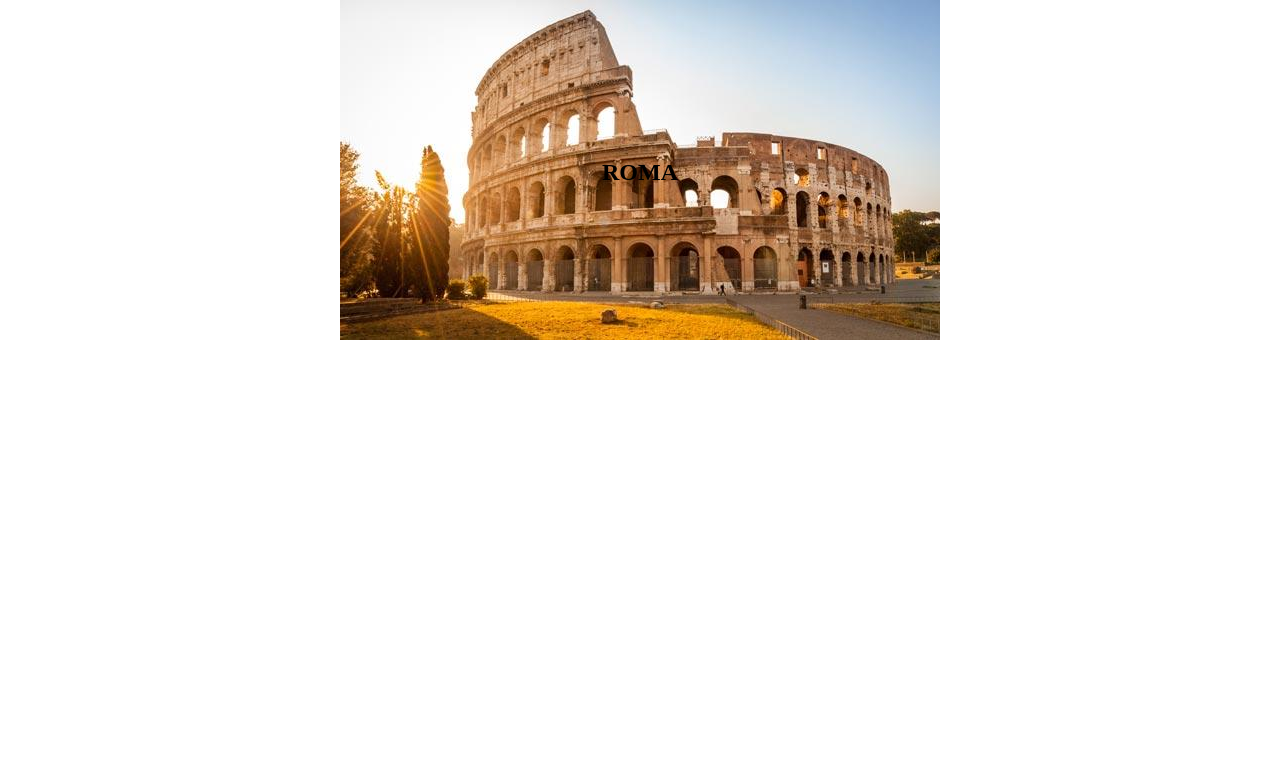
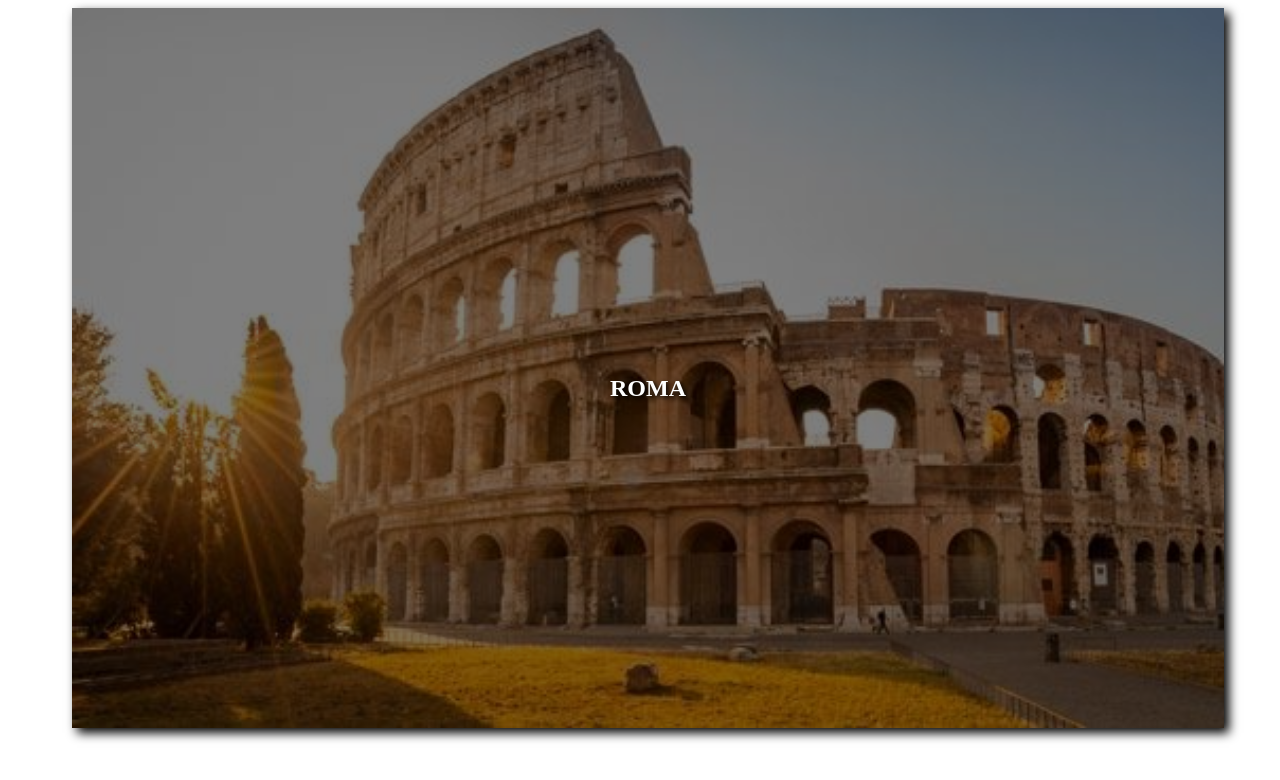
Before and after one commit to marcocaffarelli/htmlcss-airbnb, a plain HTML site: page index.html in a window 1280 px wide. Shown: the top 780 px of the page. Drawn offline with Linux system fonts and the light colour scheme.

Commit message:
Ho corretto gli errori e ho personalizzato lo sfondo
Ho cancellato l' img da html e l'ho messa come sfondo grazie al css, poi gli ho messo un ombra e uno sfondo nero/trasparente sopra

```diff
--- a/css/style.css
+++ b/css/style.css
@@ -1,14 +1,28 @@
 *{
-  margin: 0;
   box-sizing: border-box;
 }
 
 .container{
-  text-align: center;
+  height: 300vh;
+  width: 100vw;
+
 }
 
 .city{
   position: relative;
+  height: 90vh;
+  width: 90vw;
+  background-image: url(../img/img1.jpg);
+  background-size: cover;
+  margin-left: 5vw;
+
+}
+
+.city .layover{
+  height: 90vh;
+  width: 90vw;
+  background-color: rgba(0, 0, 0, 0.5);
+  box-shadow:5px 5px 10px black;
 }
 
 .city h1{
@@ -17,4 +31,6 @@
   top: 50%;
   left: 50%;
   transform: translate(-50%, -50%);
+  color: white;
+  text-shadow: 2px 2px 4px #000000;
 }
--- a/index.html
+++ b/index.html
@@ -11,8 +11,10 @@
       <div class="container">
         <!-- sezione1 -->
         <section class="city">
-          <img <img src="img/img1.jpg" alt="colosseo illuminato dal sole">
-          <h1>ROMA</h1>
+          <div class="layover">
+          <h1 >ROMA</h1>
+
+          </div>
         </section>
         <!-- /sezione1 -->
 
```
